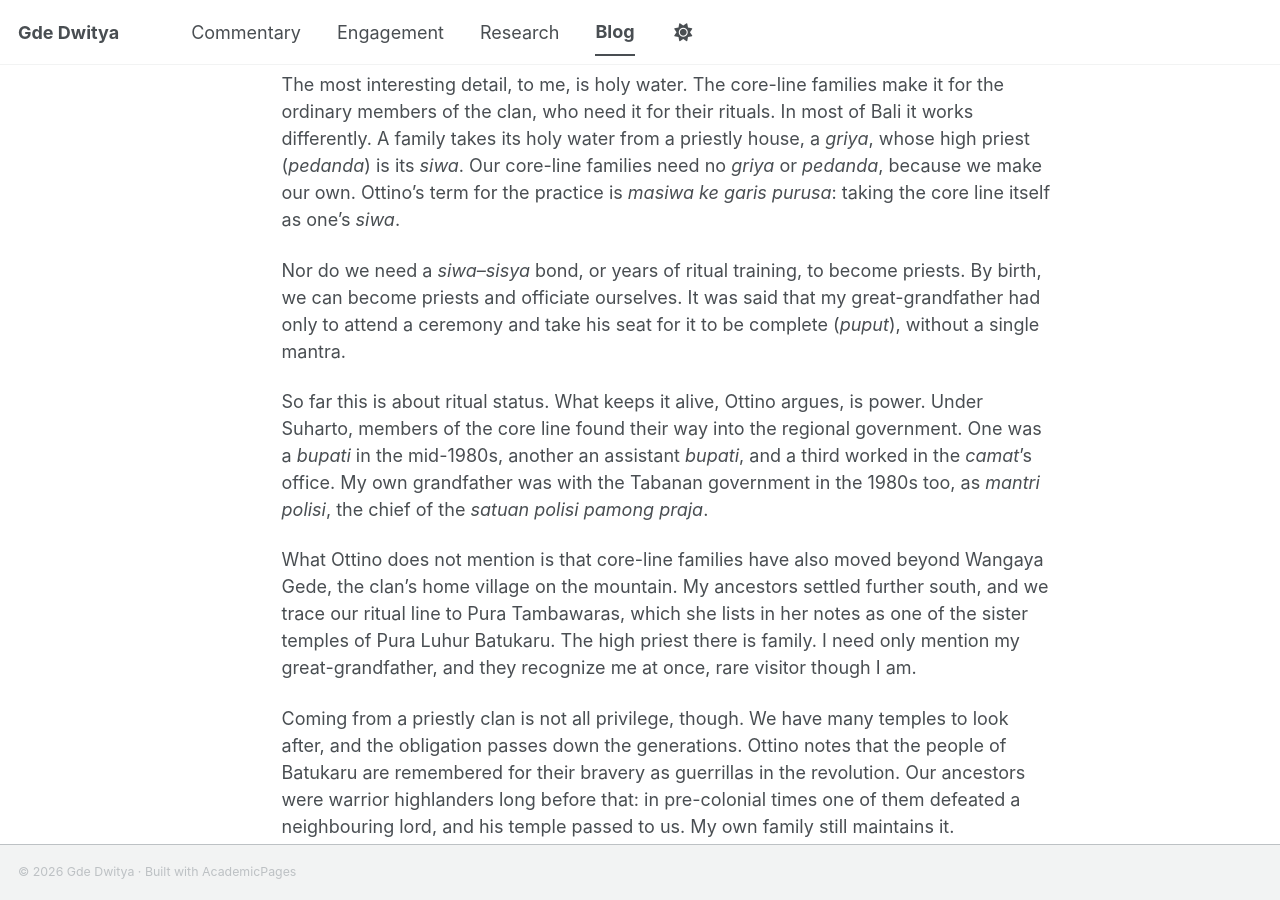
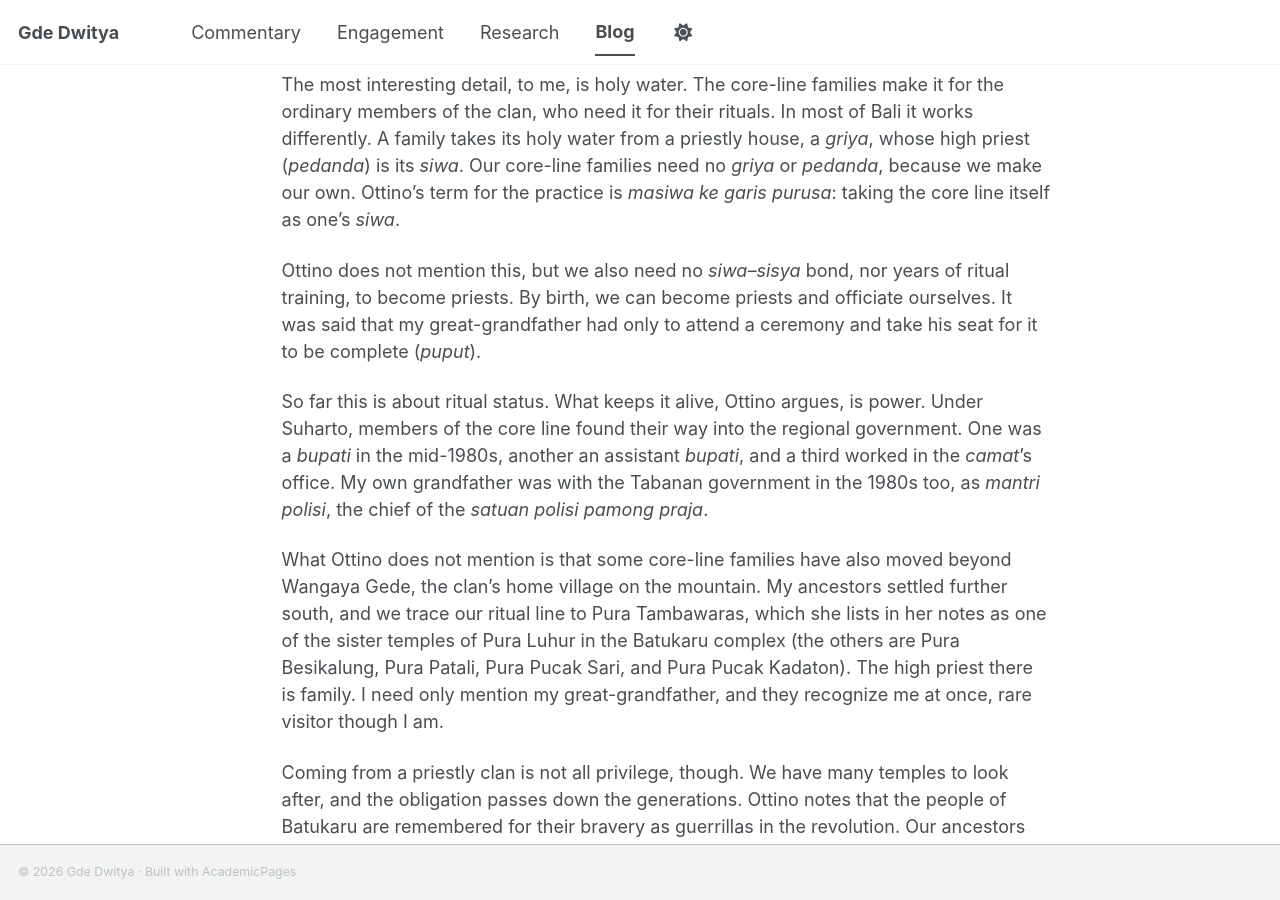
Before and after one commit to gddwty/gddwty.github.io, a Jekyll site: the page built from _posts/2026-10-27-elder-brother-of-the-king.md, in a window 1280 px wide and 900 px high, scrolled down 1153 px. Built offline with Jekyll 4.4.1, drawn with Linux system fonts in a browser that asks for light colours; a style sheet for code colours, icons or effects is not loaded.

Commit message:
revised bio

```diff
--- a/_posts/2026-10-27-elder-brother-of-the-king.md
+++ b/_posts/2026-10-27-elder-brother-of-the-king.md
@@ -29,11 +29,11 @@ Her account of the inside fits my own family too. My brothers and I all bear the
 
 The most interesting detail, to me, is holy water. The core-line families make it for the ordinary members of the clan, who need it for their rituals. In most of Bali it works differently. A family takes its holy water from a priestly house, a *griya*, whose high priest (*pedanda*) is its *siwa*. Our core-line families need no *griya* or *pedanda*, because we make our own. Ottino's term for the practice is *masiwa ke garis purusa*: taking the core line itself as one's *siwa*.
 
-Nor do we need a *siwa–sisya* bond, or years of ritual training, to become priests. By birth, we can become priests and officiate ourselves. It was said that my great-grandfather had only to attend a ceremony and take his seat for it to be complete (*puput*), without a single mantra.
+Ottino does not mention this, but we also need no *siwa–sisya* bond, nor years of ritual training, to become priests. By birth, we can become priests and officiate ourselves. It was said that my great-grandfather had only to attend a ceremony and take his seat for it to be complete (*puput*).
 
 So far this is about ritual status. What keeps it alive, Ottino argues, is power. Under Suharto, members of the core line found their way into the regional government. One was a *bupati* in the mid-1980s, another an assistant *bupati*, and a third worked in the *camat*'s office. My own grandfather was with the Tabanan government in the 1980s too, as *mantri polisi*, the chief of the *satuan polisi pamong praja*.
 
-What Ottino does not mention is that core-line families have also moved beyond Wangaya Gede, the clan's home village on the mountain. My ancestors settled further south, and we trace our ritual line to Pura Tambawaras, which she lists in her notes as one of the sister temples of Pura Luhur Batukaru. The high priest there is family. I need only mention my great-grandfather, and they recognize me at once, rare visitor though I am.
+What Ottino does not mention is that some core-line families have also moved beyond Wangaya Gede, the clan's home village on the mountain. My ancestors settled further south, and we trace our ritual line to Pura Tambawaras, which she lists in her notes as one of the sister temples of Pura Luhur in the Batukaru complex (the others are Pura Besikalung, Pura Patali, Pura Pucak Sari, and Pura Pucak Kadaton). The high priest there is family. I need only mention my great-grandfather, and they recognize me at once, rare visitor though I am.
 
 Coming from a priestly clan is not all privilege, though. We have many temples to look after, and the obligation passes down the generations. Ottino notes that the people of Batukaru are remembered for their bravery as guerrillas in the revolution. Our ancestors were warrior highlanders long before that: in pre-colonial times one of them defeated a neighbouring lord, and his temple passed to us. My own family still maintains it.
 
```
Also changed, not shown: _pages/about.md (+0 -2 lines).
